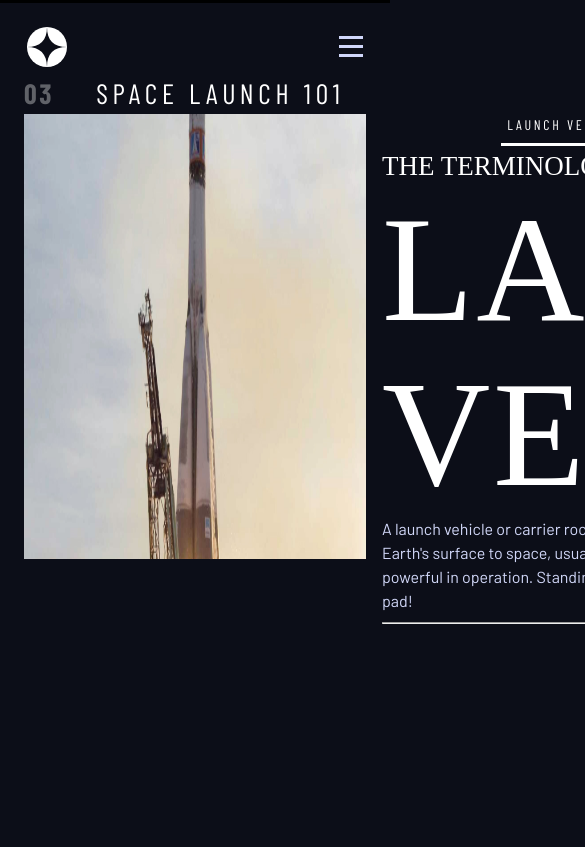
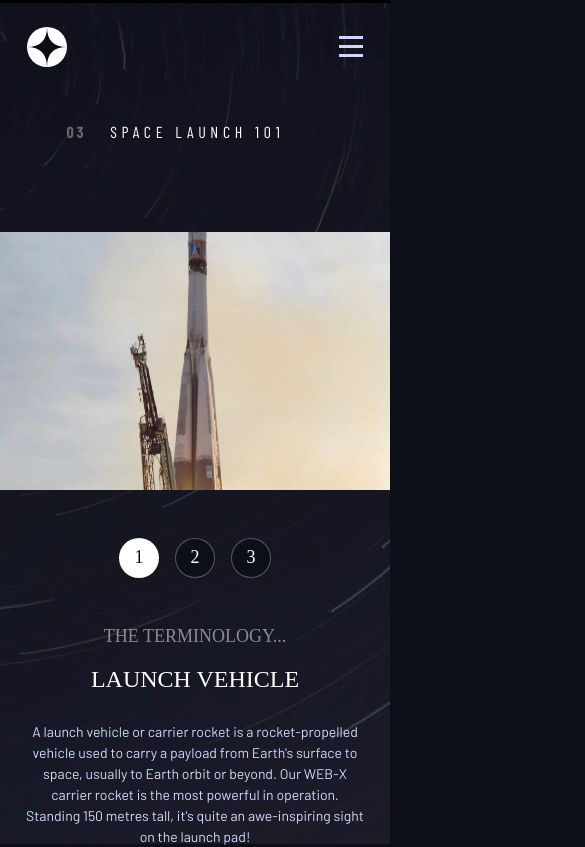
Before and after one commit to CodeHunt101/space-travel, a Next.js app: page /technology in a window 390 px wide. Shown: the top 847 px of the page, 585 px wide, since content can reach past the window. Built offline with nearby package versions, Linux system fonts and the light colour scheme; a web font is replaced by a local one.

Commit message:
mobile view for technology page

```diff
--- /dev/null
+++ b/src/app/components/Numbers.module.scss
@@ -0,0 +1,39 @@
+@import "../styles/variables";
+@import "../styles/mixins";
+
+.number-indicators {
+  align-items: center;
+
+  @include lg {
+    flex-direction: column;
+  }
+  button {
+    border-radius: 50%;
+    width: 2.222em;
+    aspect-ratio: 1;
+    border: 1px solid #{"hsl(#{$clr-white} / 30%)"};
+    @include bg-colour($clr-dark);
+    cursor: pointer;
+    font-size: $fs-400;
+
+    @include md {
+      width: 2.333em;
+      font-size: 1.5rem;
+    }
+
+    @include lg {
+      width: 2.5em;
+      font-size: $fs-600;
+    }
+
+    &.active,
+    &[aria-selected="true"] {
+      @include bg-colour($clr-white);
+      @include text-colour($clr-dark);
+    }
+
+    &:hover {
+      border: 1px solid #{"hsl(#{$clr-white})"};
+    }
+  }
+}
--- /dev/null
+++ b/src/app/components/Numbers.tsx
@@ -0,0 +1,37 @@
+/* eslint-disable jsx-a11y/role-supports-aria-props */
+import { useState } from 'react'
+import styles from './Numbers.module.scss'
+
+const Numbers = ({
+  items,
+  onNumberChange,
+}: {
+  items: string[]
+  onNumberChange: (name: string) => void
+}) => {
+  const [selectedNumber, setSelectedNumber] = useState<number>(0)
+
+  const handleClick = (index: number) => {
+    setSelectedNumber(index)
+    onNumberChange(items[index])
+  }
+
+  return (
+    <div className={`${styles['number-indicators']} flex`}>
+      {items.map((item, index) => (
+        <button
+          key={item}
+          aria-selected={selectedNumber === index}
+          className={`${
+            selectedNumber === index ? styles.active : ''
+          } text-white ff-serif`}
+          onClick={() => handleClick(index)}
+        >
+          {index + 1}
+        </button>
+      ))}
+    </div>
+  )
+}
+
+export default Numbers
--- a/src/app/technology/page.module.scss
+++ b/src/app/technology/page.module.scss
@@ -1,7 +1,7 @@
 @import "../styles/mixins";
 @import "../styles/variables";
 
-.destination {
+.technology {
   min-height: 100vh;
   background-image: url("../../../public/assets/technology/background.webp");
   background-size: cover;
@@ -34,15 +34,17 @@
       }
     }
 
-    .destination-data {
+    .technology-data {
       flex-direction: column;
       align-items: center;
+      position: absolute;
 
       @include md {
         margin-top: 1em;
       }
 
       @include lg {
+        position: relative;
         margin-top: 4em;
         flex-direction: row;
         align-items: flex-start;
@@ -51,44 +53,66 @@
     }
 
     img {
-      margin-top: 2.805em;
-      margin-bottom: 2.805em;
-      width: 150px;
-      height: 150px;
+      margin-top: 4.889em;
+      margin-bottom: 1.778em;
+      width: 100vw;
+      height: 258px;
       @include md {
-        width: 300px;
-        height: 300px;
+        height: 356px;
       }
       @include lg {
-        width: 480px;
-        height: 480px;
+        width: 600px;
+        height: 600px;
       }
     }
 
     .information {
+      flex-direction: column;
+      align-items: center;
+      gap: 2.222em;
+
       @include lg {
-        margin-top: 2.805em;
-        margin-bottom: 2.805em;
+        flex-direction: row;
+        align-items: flex-start;
       }
     }
 
     h2 {
       line-height: 2;
-      // padding: 0.8em 0;
-      font-size: $fs-700;
+      font-size: $fs-400;
       text-align: center;
+      margin-bottom: 7px;
+      @include text-colour($clr-white, 50%);
 
       @include md {
-        font-size: 5.333em;
+        font-size: 1.5rem;
       }
 
       @include lg {
+        text-align: start;
+        font-size: $fs-600;
+      }
+    }
+
+    h3 {
+      display: block;
+      line-height: 1.5;
+      font-size: 1.5rem;
+      text-align: center;
+      margin-bottom: 1em;
+
+      @include md {
+        font-size: 2.5rem;
+      }
+
+      @include lg {
+        font-size: $fs-700;
         text-align: start;
       }
     }
 
     p {
-      line-height: 1.2;
+      line-height: 1.5;
       max-width: 540px;
       text-align: center;
       font-size: $fs-200;
@@ -102,42 +126,5 @@
         font-size: $fs-400;
       }
     }
-
-    hr {
-      border: 0;
-      border-bottom: 1px solid #{"hsl(#{$clr-white} / 30%)"};
-      margin: 1.333em 0;
-
-      @include lg {
-        margin: 2.222em 0;
-      }
-    }
-
-    .interesting-facts {
-      flex-direction: column;
-      gap: 1em;
-      padding-bottom: 1.333em;
-      @include md {
-        flex-direction: row;
-        justify-content: space-around;
-      }
-      @include lg {
-        justify-content: flex-start;
-        gap: 5em;
-      }
-
-      p {
-        line-height: 2;
-        font-size: $fs-500;
-      }
-    }
-
-    h3 {
-      text-align: center;
-      @include lg {
-        justify-content: center;
-        text-align: start;
-      }
-    }
   }
 }
--- a/src/app/technology/page.tsx
+++ b/src/app/technology/page.tsx
@@ -4,7 +4,7 @@ import Image from 'next/image'
 import styles from './page.module.scss'
 import technologyData from '../data.json'
 import { TechnologyData } from '../utils/types'
-const Tabs = React.lazy(() => import('../components/Tabs'))
+const Numbers = React.lazy(() => import('../components/Numbers'))
 
 const Technology = () => {
   const [technologies] = useState<TechnologyData[]>(
@@ -14,9 +14,9 @@ const Technology = () => {
     technologies[0]
   )
 
-  const handleTabChange = useCallback(
+  const handleNumberChange = useCallback(
     (tabName: string) => {
-      const newTechnology = technologies.find((dest) => dest.name === tabName)
+      const newTechnology = technologies.find((tech) => tech.name === tabName)
       if (newTechnology) {
         setCurrentTechnology(newTechnology)
       }
@@ -29,33 +29,39 @@ const Technology = () => {
   }
 
   return (
-    <main className={`${styles.Technology} text-accent ff-serif`}>
-      <section aria-labelledby='Technology-heading' className={`container ${styles['content-wrapper']}`}>
-        <h1 id="Technology-heading" className="numbered-title text-white">
+    <main className={`${styles.technology} text-accent ff-serif`}>
+      <section
+        aria-labelledby="technology-heading"
+        className={`${styles['content-wrapper']}`}
+      >
+        <h1 id="technology-heading" className="numbered-title text-white">
           <span>03</span>Space Launch 101
         </h1>
-        <div className={`${styles['Technology-data']} flex`}>
+        <div className={`${styles['technology-data']} flex`}>
           <Image
             src={currentTechnology.images.landscape}
             alt={currentTechnology.name}
             width={445}
             height={445}
           />
-          <div className={styles.information}>
-            <Suspense fallback={<div>Loading tabs...</div>}>
-              <Tabs
-                items={technologies.map((dest) => dest.name)}
-                onTabChange={handleTabChange}
+          <div className={`${styles.information} flex container`}>
+            <Suspense fallback={<div>Loading navigation numbers...</div>}>
+              <Numbers
+                items={technologies.map((tech) => tech.name)}
+                onNumberChange={handleNumberChange}
               />
             </Suspense>
-            <h2 className='uppercase letter-spacing-4 text-white'>The Terminology...</h2>
-            <h3 className="uppercase fs-900 ff-serif letter-spacing-2 text-white">
-              {currentTechnology.name}
-            </h3>
-            <p className="ff-sans-normal fs-300">
-              {currentTechnology.description}
-            </p>
-            <hr />
+            <div>
+              <h2 className="uppercase letter-spacing-4 text-white">
+                The Terminology...
+              </h2>
+              <h3 className="uppercase fs-900 ff-serif text-white">
+                {currentTechnology.name}
+              </h3>
+              <p className="ff-sans-normal fs-300">
+                {currentTechnology.description}
+              </p>
+            </div>
           </div>
         </div>
       </section>
```
